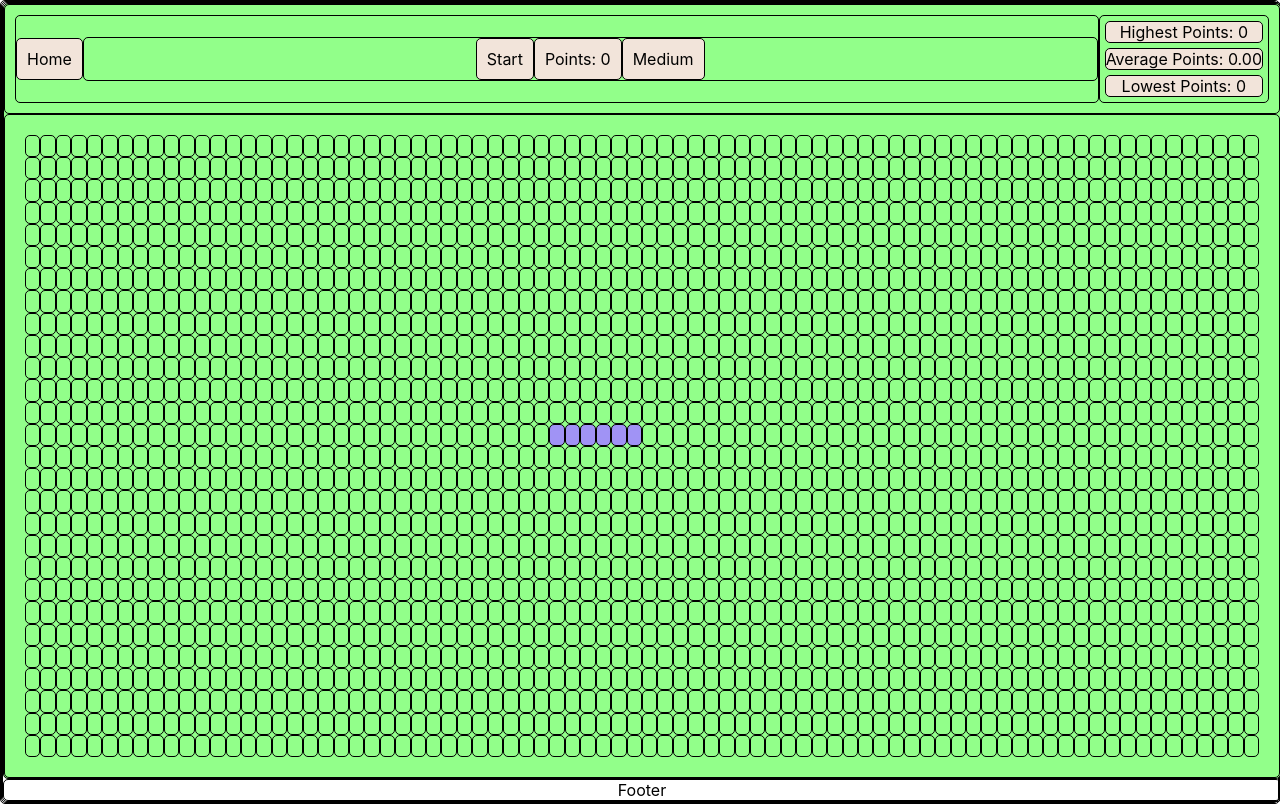
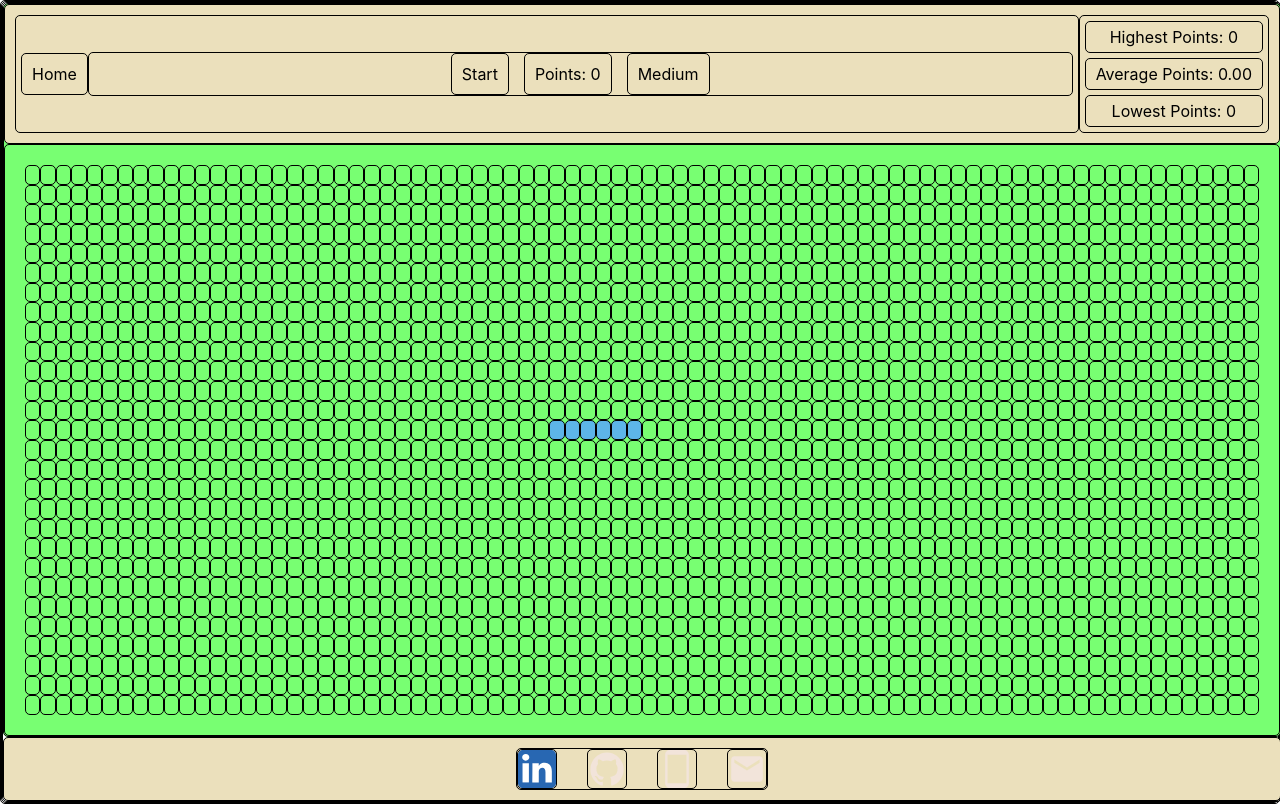
Before and after one commit to pelnik/arcade, a website with bundled scripts: page index.html in a window 1280 px wide. Built offline with nearby package versions, Linux system fonts and the light colour scheme.

Commit message:
styled more header and footer

```diff
--- a/index.css
+++ b/index.css
@@ -48,7 +48,7 @@ a {
   grid-template-rows: auto 1fr;
   grid-row: 1;
   grid-column: 1;
-  background-color: #92FF8A;
+  background-color: #78FF72;
 }
 
 
@@ -60,6 +60,7 @@ a {
   grid-row: 1;
   grid-column: 1;
   padding: 10px;
+  background-color: #EBE0BC;
 }
 
 
@@ -68,10 +69,11 @@ a {
   flex-grow: 1;
   flex-direction: row;
   align-items: center;
+  padding: 5px;
 }
 
 #header-buttons button, #header-buttons p, #header-buttons select {
-  background-color: #F2E4DA;
+  background-color: #EBE0BC;
   padding: 10px;
 }
 
@@ -87,11 +89,13 @@ a {
   flex-direction: row;
   align-items: center;
   justify-content: center;
+  gap: 15px;
 }
 
 
 #stats-parent * {
-  background-color: #F2E4DA;
+  background-color: #EBE0BC;
+  padding: 5px 10px;
 }
 
 
@@ -124,19 +128,47 @@ a {
 }
 
 .snake-square {
-  background-color: #A093F5;
+  background-color: #5DB5E8;
 }
 
 .apple-square {
-  background-color: red;
+  background-color: #FF5D4A;
 }
 
 
 #footer-parent {
   display: flex;
   flex-direction: row;
-  align-content: center;
-  justify-content: center;
+  justify-content: space-around;
+  align-items:flex-start;
+  background-color: #EBE0BC;
+  border-radius: 5px;
+  padding: 10px;
   grid-row: 2;
   grid-column: 1;
 }
+
+
+#footerIconParent {
+  display: flex;
+  gap: 30px;
+}
+
+#footerIconParent a {
+  display: flex;
+  align-content: center;
+  position: relative;
+  text-decoration: none;
+  color: inherit;
+}
+
+#footerIconParent a:hover {
+  animation-name: shake;
+  animation-duration: 0.5s;
+  animation-timing-function: linear;
+}
+
+
+.footerIcon {
+  width: 40px;
+}
--- a/index.html
+++ b/index.html
@@ -44,9 +44,22 @@
         <!-- JS inserts "pixels" in here -->
       </div>
     </div>
-    <footer id="footer-parent">
-      Footer
-    </footer>
+    <div id="footer-parent">
+      <div id="footerIconParent">
+          <a href="https://www.linkedin.com/in/mpelnik/">
+            <img class="footerIcon"src="/Media/linkedin_icon.svg" />
+          </a>
+          <a href="https://github.com/pelnik">
+            <img class="footerIcon"src="/Media/github_icon.svg" />
+          </a>
+          <a href="tel:9187982238">
+            <img class="footerIcon"src="/Media/phone_icon.svg" />
+          </a>
+          <a href="mailto:matt@pelnik.dev">
+            <img class="footerIcon"src="/Media/email_icon.svg" />
+          </a>
+      </div>
+  </div>
   </div>
 </body>
 </html>
```
Also changed, not shown: Media/email_icon.svg (added), Media/github_icon.svg (added), Media/home_icon.svg (added), Media/linkedin_icon.svg (added), Media/phone_icon.svg (added).
